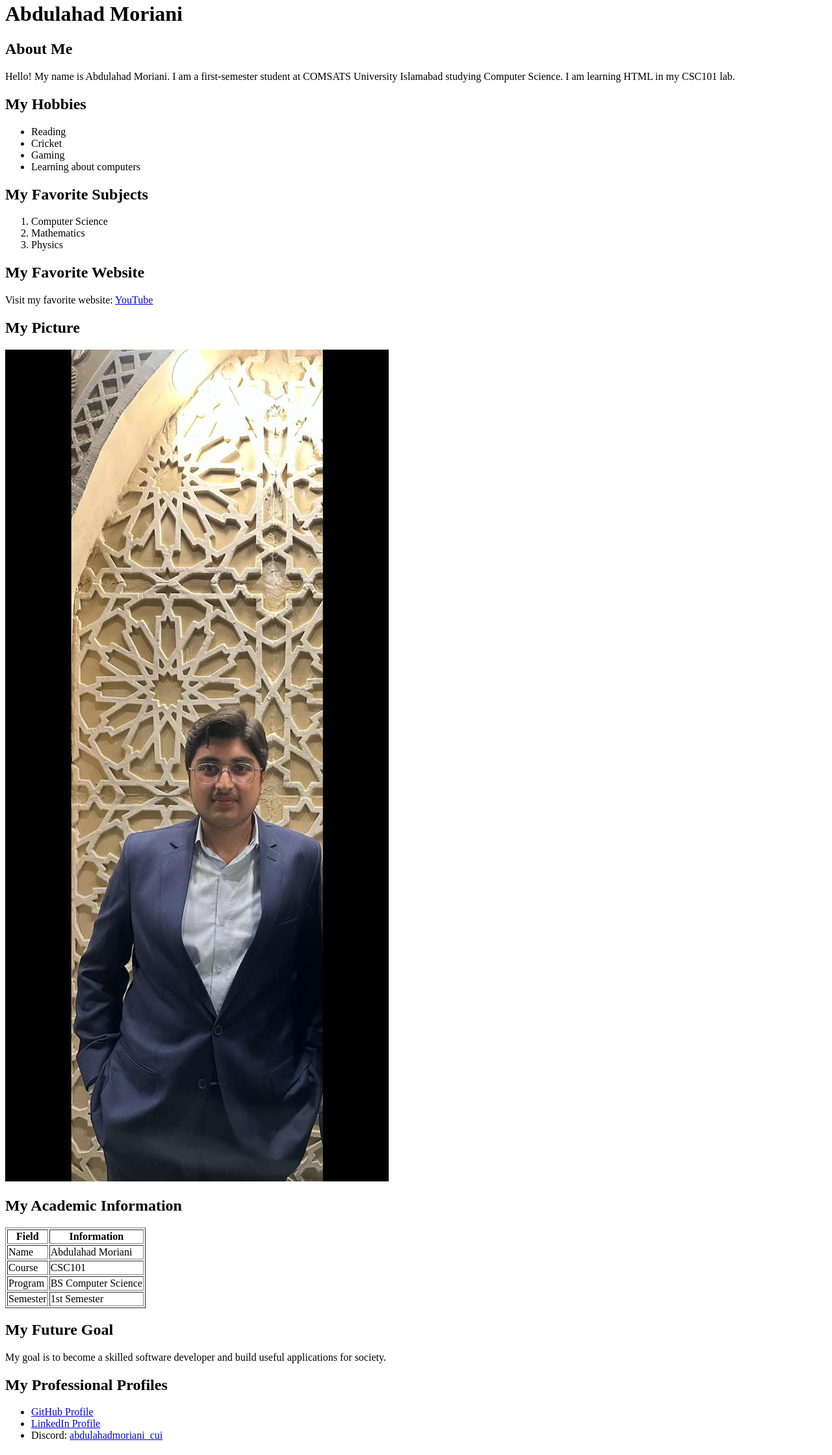
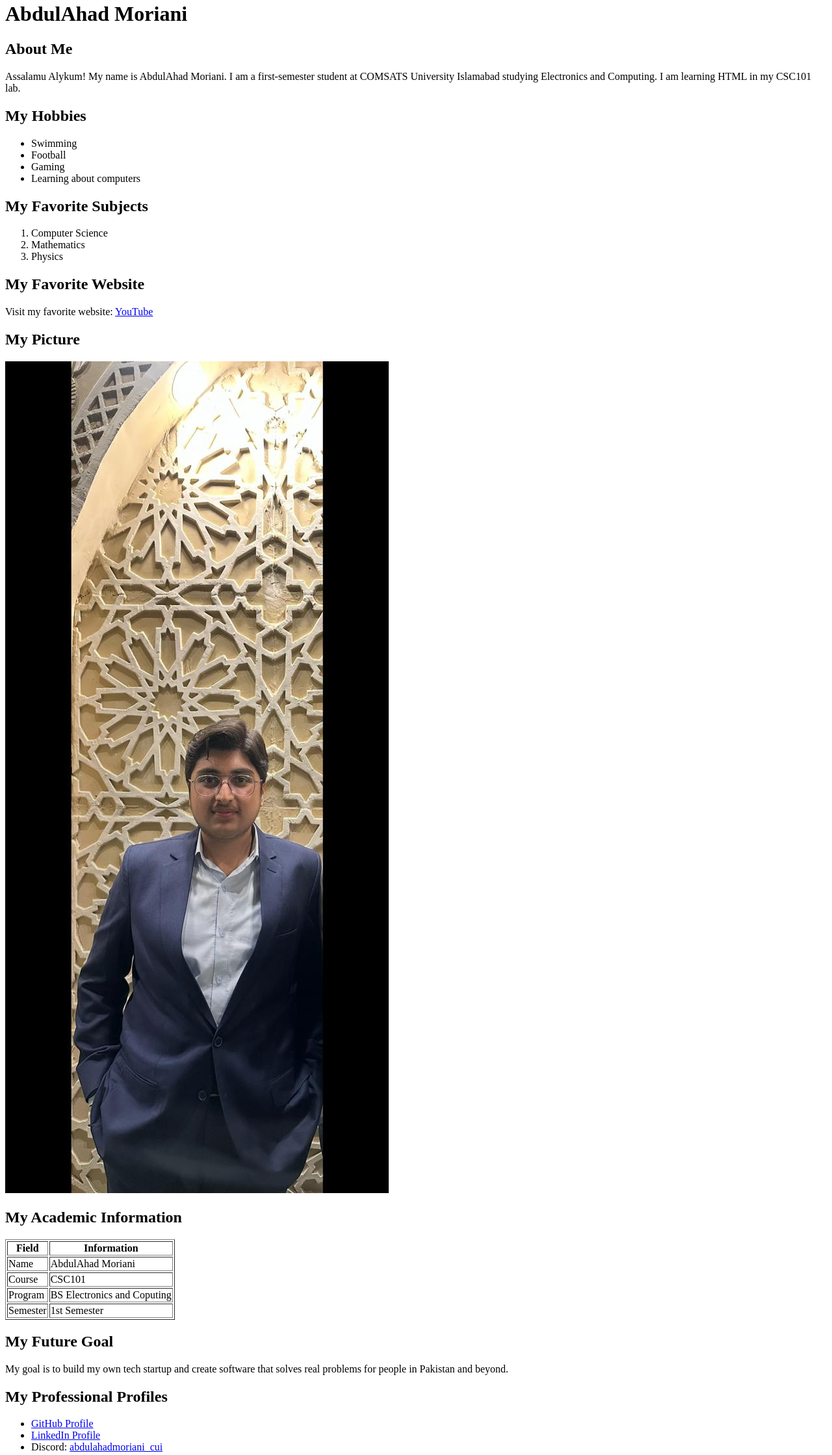
Before and after one commit to AbdulAhadMoriani/my-first-html-page, a plain HTML site: page index.html in a window 1280 px wide. Shown: the part 18-2257 px from the top of the page at 65% size. Drawn offline with Linux system fonts and the light colour scheme.

Commit message:
index.html

```diff
--- a/index.html
+++ b/index.html
@@ -5,15 +5,15 @@
 </head>
 <body>
 
-    <h1>Abdulahad Moriani</h1>
+    <h1>AbdulAhad Moriani</h1>
 
     <h2>About Me</h2>
-    <p>Hello! My name is Abdulahad Moriani. I am a first-semester student at COMSATS University Islamabad studying Computer Science. I am learning HTML in my CSC101 lab.</p>
+    <p>Assalamu Alykum! My name is AbdulAhad Moriani. I am a first-semester student at COMSATS University Islamabad studying Electronics and Computing. I am learning HTML in my CSC101 lab.</p>
 
     <h2>My Hobbies</h2>
     <ul>
-        <li>Reading</li>
-        <li>Cricket</li>
+        <li>Swimming</li>
+        <li>Football</li>
         <li>Gaming</li>
         <li>Learning about computers</li>
     </ul>
@@ -39,7 +39,7 @@
         </tr>
         <tr>
             <td>Name</td>
-            <td>Abdulahad Moriani</td>
+            <td>AbdulAhad Moriani</td>
         </tr>
         <tr>
             <td>Course</td>
@@ -47,7 +47,7 @@
         </tr>
         <tr>
             <td>Program</td>
-            <td>BS Computer Science</td>
+            <td>BS Electronics and Coputing</td>
         </tr>
         <tr>
             <td>Semester</td>
@@ -56,7 +56,7 @@
     </table>
 
     <h2>My Future Goal</h2>
-    <p>My goal is to become a skilled software developer and build useful applications for society.</p>
+    <p>My goal is to build my own tech startup and create software that solves real problems for people in Pakistan and beyond.</p>
 
     <h2>My Professional Profiles</h2>
     <ul>
```
